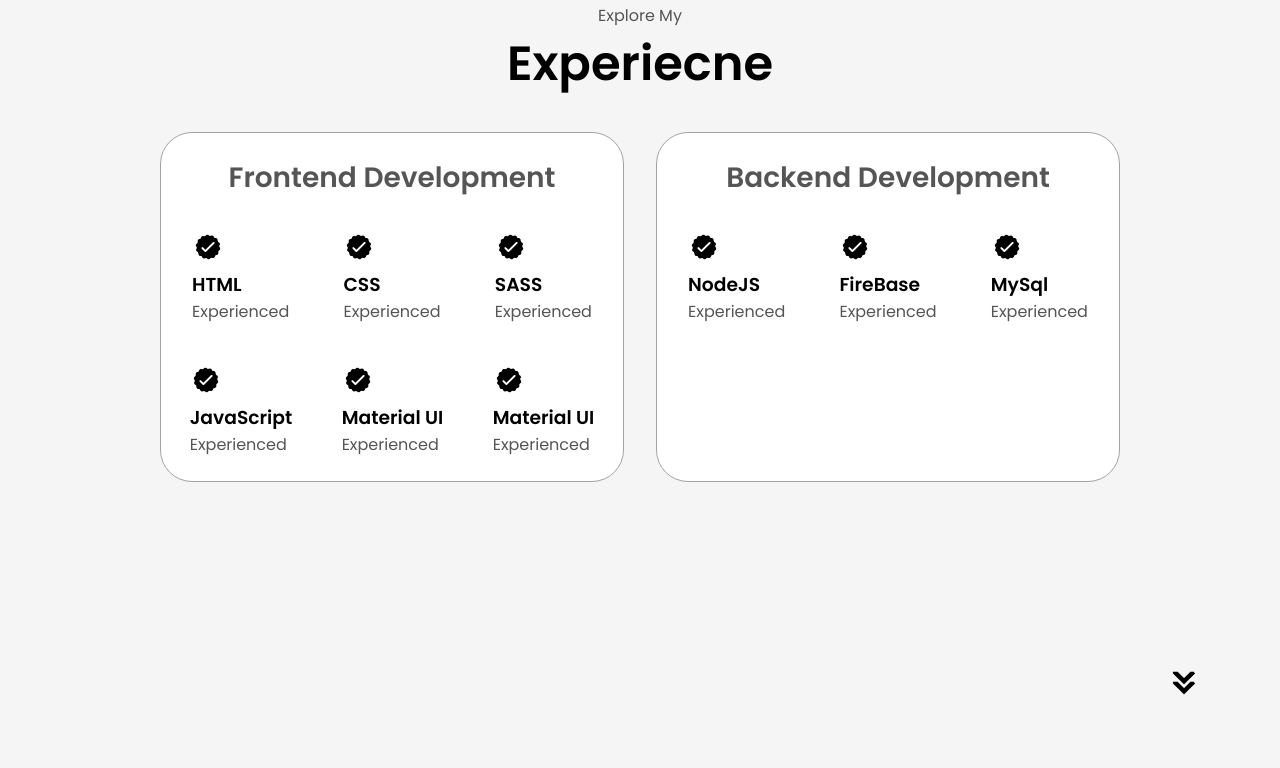
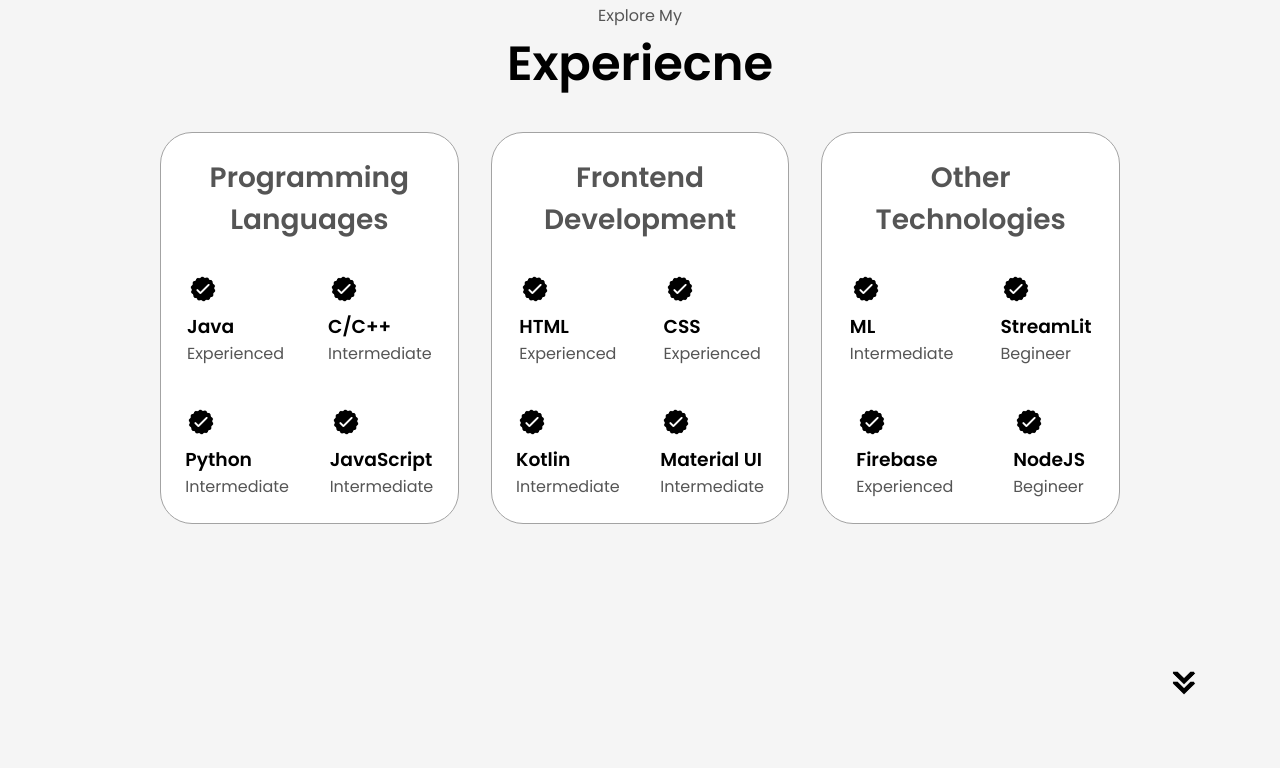
Before and after one commit to KarthikSajwan/Portfolio-Website, a plain HTML site: page index.html in a window 1280 px wide. Shown: the part 1693-2461 px from the top of the page. Drawn offline with Linux system fonts and the light colour scheme.

Commit message:
index.html

```diff
--- a/index.html
+++ b/index.html
@@ -13,7 +13,7 @@
         <div>
         <ul class="nav-links">
             <li><a href="#about">About</a></li>
-            <li><a href="#experience">Skills</a></li>
+            <li><a href="#experience">Experience</a></li>
             <li><a href="#projects">Projects</a></li>
             <li><a href="#contact">Contact</a></li>
         </ul>
@@ -75,18 +75,18 @@
                 <div class="about-containers">
                     <div class="details-container">
                         <img src="./assests/experience.png" alt="Skills icon" class="icon" />
-                        <h3>Skills</h3>
-                        <p>2+ Years<br> Java, C++, Python
+                        <h3>Experiecne</h3>
+                        <p>2+ Years<br> Java, C/C++, Python
                         </p>
                     </div>
                     <div class="details-container">
                         <img src="./assests/education.png" alt="education icon" class="icon" />
                         <h3>Education</h3>
-                        <p>B.Tech Computer Science<br> Java, C++, Python
+                        <p><b>B.Tech Computer Science</b><br> -Chandigarh Group of Colleges<br> (2021-2025)
                     </div>
                 </div>
                 <div class="text-container">
-                    <p>Motivated undergraduate communication, with problem-solving, and leadership skills. Passionate about exploring opportunities in Computer Science Engineering and eager to apply my skills in a dynamic environment, contribute to innovative projects.</p>
+                    <p>Lorem ipsum dolor sit amet consectetur, adipisicing elit. Excepturi perferendis cupiditate nemo repudiandae provident rem facere natus, iusto ad quis fuga quos! Culpa, quibusdam? Expedita, sequi vitae? Fugiat, tempora rem.</p>
                 </div>
             </div>
         </div>
@@ -99,6 +99,47 @@
         <h1 class="title">Experiecne</h1>
         <div class="experience-details-container">
             <div class="about-containers">
+                <div class="details-container">
+                    <h2 class="experience-sub-title">Programming Languages</h2>
+                    <div class="article-container">
+                        <article>
+                            <img src="./assests/checkmark.png" alt="Experiecne icon"
+                            class="icon"
+                        />
+                        <div>
+                            <h3>Java</h3>
+                            <p>Experienced</p>
+                        </div>
+                        </article>
+                        <article>
+                            <img src="./assests/checkmark.png" alt="Experiecne icon"
+                            class="icon"
+                        />
+                        <div>
+                            <h3>C/C++</h3>
+                            <p>Intermediate</p>
+                        </div>
+                        </article>
+                        <article>
+                            <img src="./assests/checkmark.png" alt="Experiecne icon"
+                            class="icon"
+                        />
+                        <div>
+                            <h3>Python</h3>
+                            <p>Intermediate</p>
+                        </div>
+                        </article>
+                        <article>
+                            <img src="./assests/checkmark.png" alt="Experiecne icon"
+                            class="icon"
+                        />
+                        <div>
+                            <h3>JavaScript</h3>
+                            <p>Intermediate</p>
+                        </div>
+                        </article>
+                    </div>
+                </div>
                 <div class="details-container">
                     <h2 class="experience-sub-title">Frontend Development</h2>
                     <div class="article-container">
@@ -125,7 +166,48 @@
                             class="icon"
                         />
                         <div>
-                            <h3>SASS</h3>
+                            <h3>Kotlin</h3>
+                            <p>Intermediate</p>
+                        </div>
+                        </article>
+                        <article>
+                            <img src="./assests/checkmark.png" alt="Experiecne icon"
+                            class="icon"
+                        />
+                        <div>
+                            <h3>Material UI</h3>
+                            <p>Intermediate</p>
+                        </div>
+                        </article>
+                    </div>
+                </div>
+                <div class="details-container">
+                    <h2 class="experience-sub-title">Other Technologies</h2>
+                    <div class="article-container">
+                        <article>
+                            <img src="./assests/checkmark.png" alt="Experiecne icon"
+                            class="icon"
+                        />
+                        <div>
+                            <h3>ML</h3>
+                            <p>Intermediate</p>
+                        </div>
+                        </article>
+                        <article>
+                            <img src="./assests/checkmark.png" alt="Experiecne icon"
+                            class="icon"
+                        />
+                        <div>
+                            <h3>StreamLit</h3>
+                            <p>Begineer</p>
+                        </div>
+                        </article>
+                        <article>
+                            <img src="./assests/checkmark.png" alt="Experiecne icon"
+                            class="icon"
+                        />
+                        <div>
+                            <h3>Firebase</h3>
                             <p>Experienced</p>
                         </div>
                         </article>
@@ -134,60 +216,11 @@
                             class="icon"
                         />
                         <div>
-                            <h3>JavaScript</h3>
-                            <p>Experienced</p>
+                            <h3>NodeJS</h3>
+                            <p>Begineer</p>
                         </div>
                         </article>
-                        <article>
-                            <img src="./assests/checkmark.png" alt="Experiecne icon"
-                            class="icon"
-                        />
-                        <div>
-                            <h3>Material UI</h3>
-                            <p>Experienced</p>
-                        </div>
-                        </article>
-                        <article>
-                            <img src="./assests/checkmark.png" alt="Experiecne icon"
-                            class="icon"
-                        />
-                        <div>
-                            <h3>Material UI</h3>
-                            <p>Experienced</p>
-                        </div>
-                        </article>
-                    </div>
-                </div>
-                <div class="details-container">
-                    <h2 class="experience-sub-title">Backend Development</h2>
-                    <div class="article-container">
-                        <article>
-                            <img src="./assests/checkmark.png" alt="Experiecne icon"
-                            class="icon"
-                        />
-                        <div>
-                            <h3>NodeJS</h3>
-                            <p>Experienced</p>
-                        </div>
-                        </article>
-                        <article>
-                            <img src="./assests/checkmark.png" alt="Experiecne icon"
-                            class="icon"
-                        />
-                        <div>
-                            <h3>FireBase</h3>
-                            <p>Experienced</p>
-                        </div>
-                        </article>
-                        <article>
-                            <img src="./assests/checkmark.png" alt="Experiecne icon"
-                            class="icon"
-                        />
-                        <div>
-                            <h3>MySql</h3>
-                            <p>Experienced</p>
-                        </div>
-                        </article>
+
                     </div>
                 </div>
             </div>
@@ -206,7 +239,7 @@
                     <img src="./assests/project-1.png" alt="Project 1 "
                     class="project-img"/>
                 </div>
-                <h2 class="experience-sub-title project-title">Project One</h2>
+                <h2 class="experience-sub-title project-title">Salary Prediction Web</h2>
                 <div class="btn-container">
                     <button class="btn btn-color-2 project btn" onclick="location.href='https://github.com/KarthikSajwan/salaryPrediction-app'">
                         Github
```
